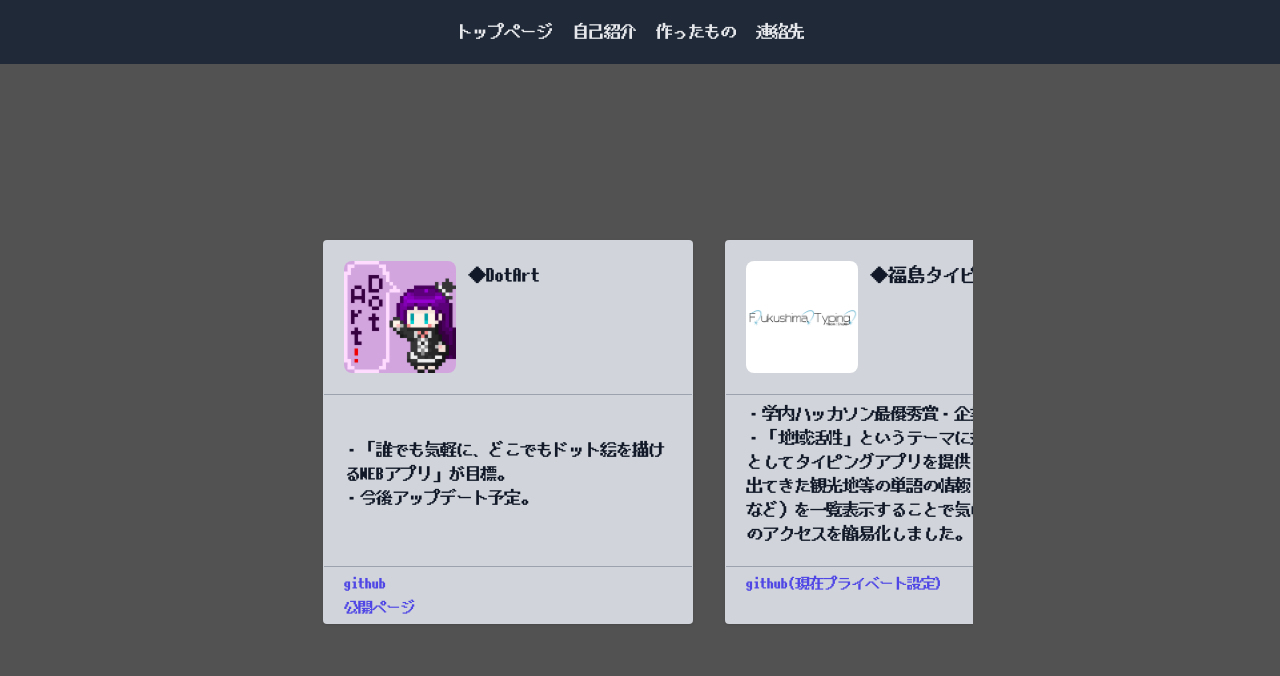
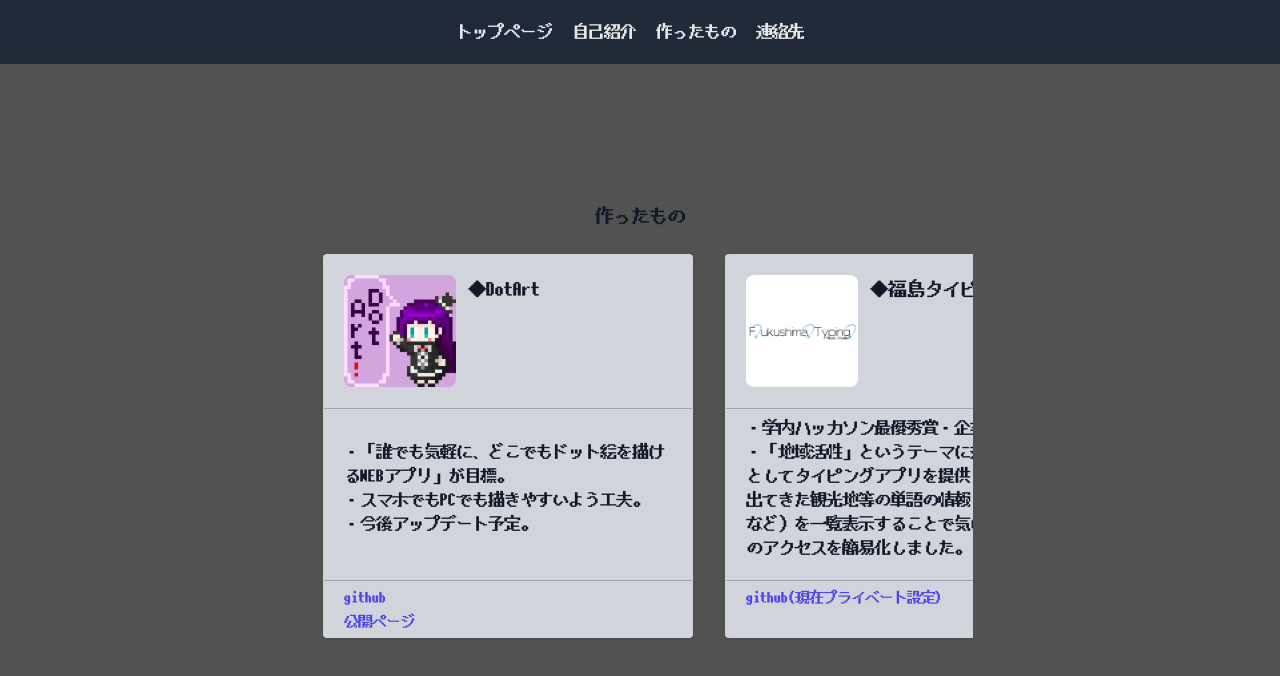
Before and after one commit to Tukudanium/tukudanium.github.io, a Vue app: page /portfolio in a window 1280 px wide. Shown: the top 676 px of the page. Built offline with nearby package versions, Linux system fonts and the light colour scheme.

Commit message:
fix: コンポーネントの表記を変更

```diff
--- a/src/pages/portfolio.vue
+++ b/src/pages/portfolio.vue
@@ -4,7 +4,7 @@ import portfolioCard from '../components/tailblocks/portfolioCard.vue'
 import { Link } from '../types/link'
 import { useRequiredUrl } from '../composable/useRequiredUrl'
 
-const dotArtSummary: string[] = ['「誰でも気軽に、どこでもドット絵を描けるWEBアプリ」が目標。', '今後アップデート予定。']
+const dotArtSummary: string[] = ['「誰でも気軽に、どこでもドット絵を描けるWEBアプリ」が目標。', 'スマホでもPCでも描きやすいよう工夫。', '今後アップデート予定。']
 const dotArtLinks: Link[] = [
     {
         text: 'github',
@@ -27,9 +27,10 @@ const hukushimaLinks: Link[] = [
 <template>
     <div class="justify-center items-center mt-16 grid w-full h-full overflow-y-scroll delScroll">
         <div class="object-center w-4/5 overflow-x-scroll mx-auto">
+            <h1 class="text-gray-900 font-medium text-lg">作ったもの</h1>
             <div class="flex p-0">
-                <portfolio-card :image-path="useRequiredUrl('dotArt')" :title="'DotArt'" :summarys="dotArtSummary" :links="dotArtLinks"></portfolio-card>
-                <portfolio-card :image-path="useRequiredUrl('fukushimaTyping')" :title="'福島タイピング'" :summarys="hukushimatSummary" :links="hukushimaLinks"></portfolio-card>
+                <portfolioCard :image-path="useRequiredUrl('dotArt')" :title="'DotArt'" :summarys="dotArtSummary" :links="dotArtLinks"></portfolioCard>
+                <portfolioCard :image-path="useRequiredUrl('fukushimaTyping')" :title="'福島タイピング'" :summarys="hukushimatSummary" :links="hukushimaLinks"></portfolioCard>
             </div>
         </div>
     </div>
--- a/src/pages/profile.vue
+++ b/src/pages/profile.vue
@@ -7,7 +7,8 @@ import { useRequiredUrl } from '../composable/useRequiredUrl'
 <template>
     <div class="justify-center items-center mt-16 grid w-full h-full overflow-y-scroll delScroll">
         <div>
-            <profile-card :icon-image-path="useRequiredUrl('icon')"></profile-card>
+            <h1 class="text-gray-900 font-medium text-lg">自己紹介</h1>
+            <profileCard :icon-image-path="useRequiredUrl('icon')"></profileCard>
         </div>
     </div>
 </template>
```
